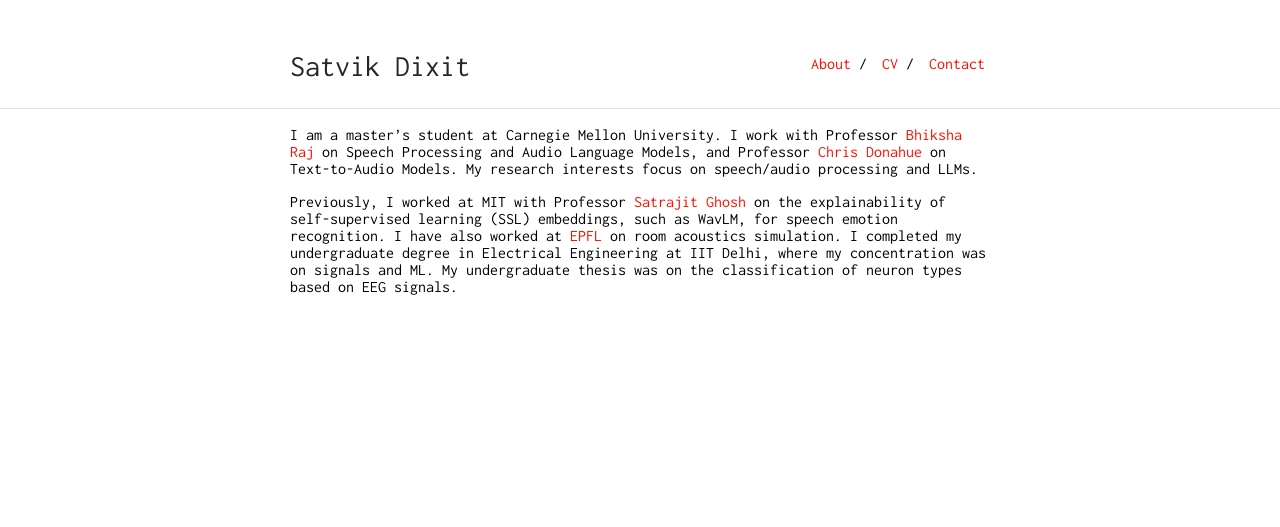
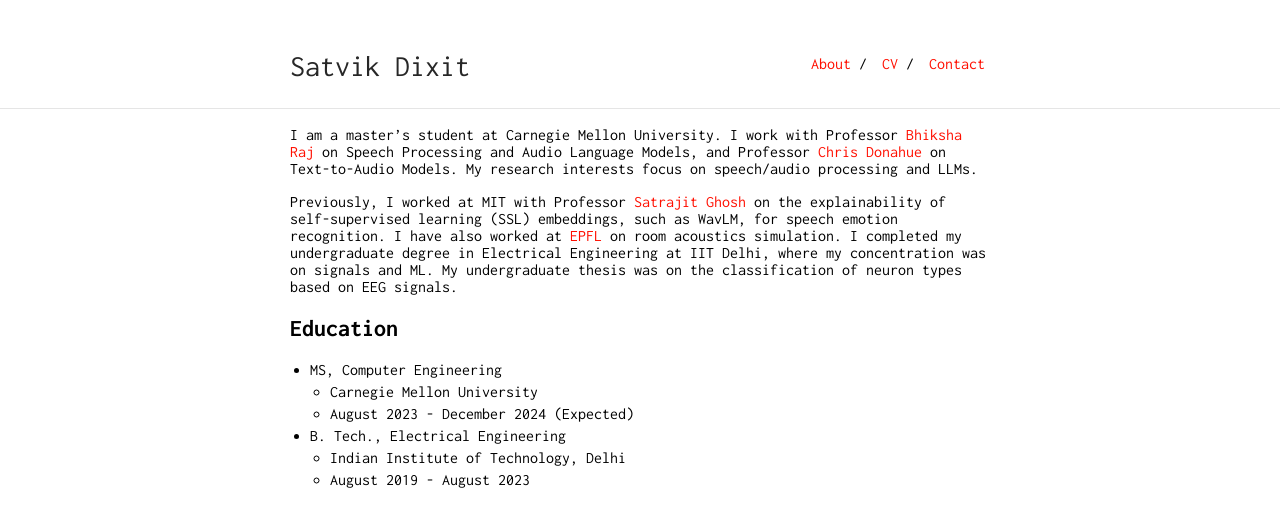
Before and after one commit to satvik-dixit/satvik-dixit.github.io, a Jekyll site: the page built from index.md, in a window 1280 px wide. Shown: the top 527 px of the page. Built offline with Jekyll 4.4.1, drawn with Linux system fonts in a browser that asks for light colours.

Commit message:
Update index.md

```diff
--- a/index.md
+++ b/index.md
@@ -5,3 +5,12 @@ layout: default
 I am a master's student at Carnegie Mellon University. I work with Professor [Bhiksha Raj](https://cmu-mlsp.github.io/team/bhiksha_raj) on Speech Processing and Audio Language Models, and Professor [Chris Donahue](https://chrisdonahue.com/) on Text-to-Audio Models. My research interests focus on speech/audio processing and LLMs.
 
 Previously, I worked at MIT with Professor [Satrajit Ghosh](https://sensein.group/) on the explainability of self-supervised learning (SSL) embeddings, such as WavLM, for speech emotion recognition. I have also worked at [EPFL](https://www.epfl.ch/labs/lcav/people/martin-vetterli/) on room acoustics simulation. I completed my undergraduate degree in Electrical Engineering at IIT Delhi, where my concentration was on signals and ML. My undergraduate thesis was on the classification of neuron types based on EEG signals.
+
+## Education
+
+- MS, Computer Engineering
+  - Carnegie Mellon University
+  - August 2023 - December 2024 (Expected)
+- B. Tech., Electrical Engineering
+  - Indian Institute of Technology, Delhi
+  - August 2019 - August 2023
```
